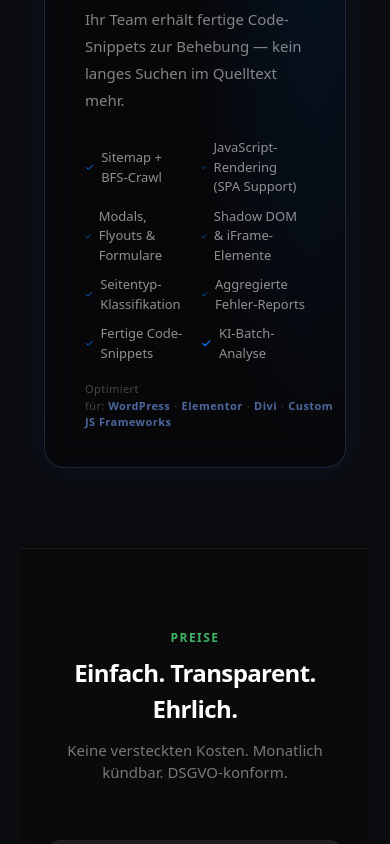
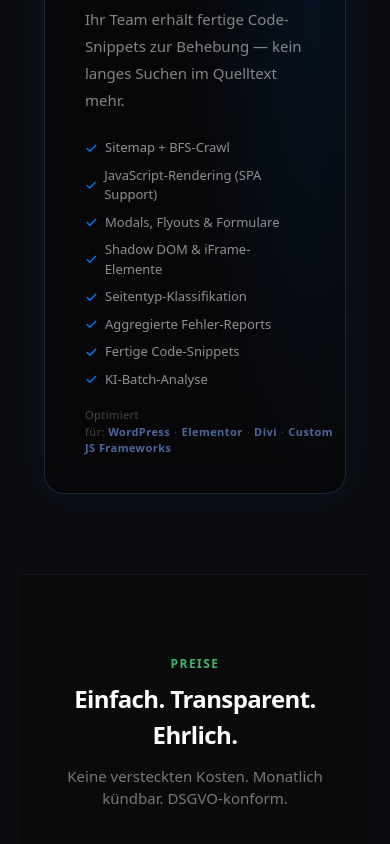
Before and after one commit to angelikaSzewczyk/website-fix, a Next.js app: page /fuer-agenturen in a window 390 px wide. Shown: the part 11156-12000 px from the top of the page. Built offline with nearby package versions, Linux system fonts and the light colour scheme; no server answers.

Commit message:
fix: Deep-Scan features — single column on mobile for clean list layout
Co-Authored-By: Claude Sonnet 4.6 <noreply@anthropic.com>

```diff
--- a/src/app/globals.css
+++ b/src/app/globals.css
@@ -3976,8 +3976,8 @@ html, body {
 }
 @media (max-width: 768px) {
   .wf-scan-features {
-    grid-template-columns: 1fr 1fr;
-    gap: 10px 12px;
+    grid-template-columns: 1fr;
+    gap: 8px;
   }
   /* Full-width card on mobile */
   .wf-scan-card {
```
